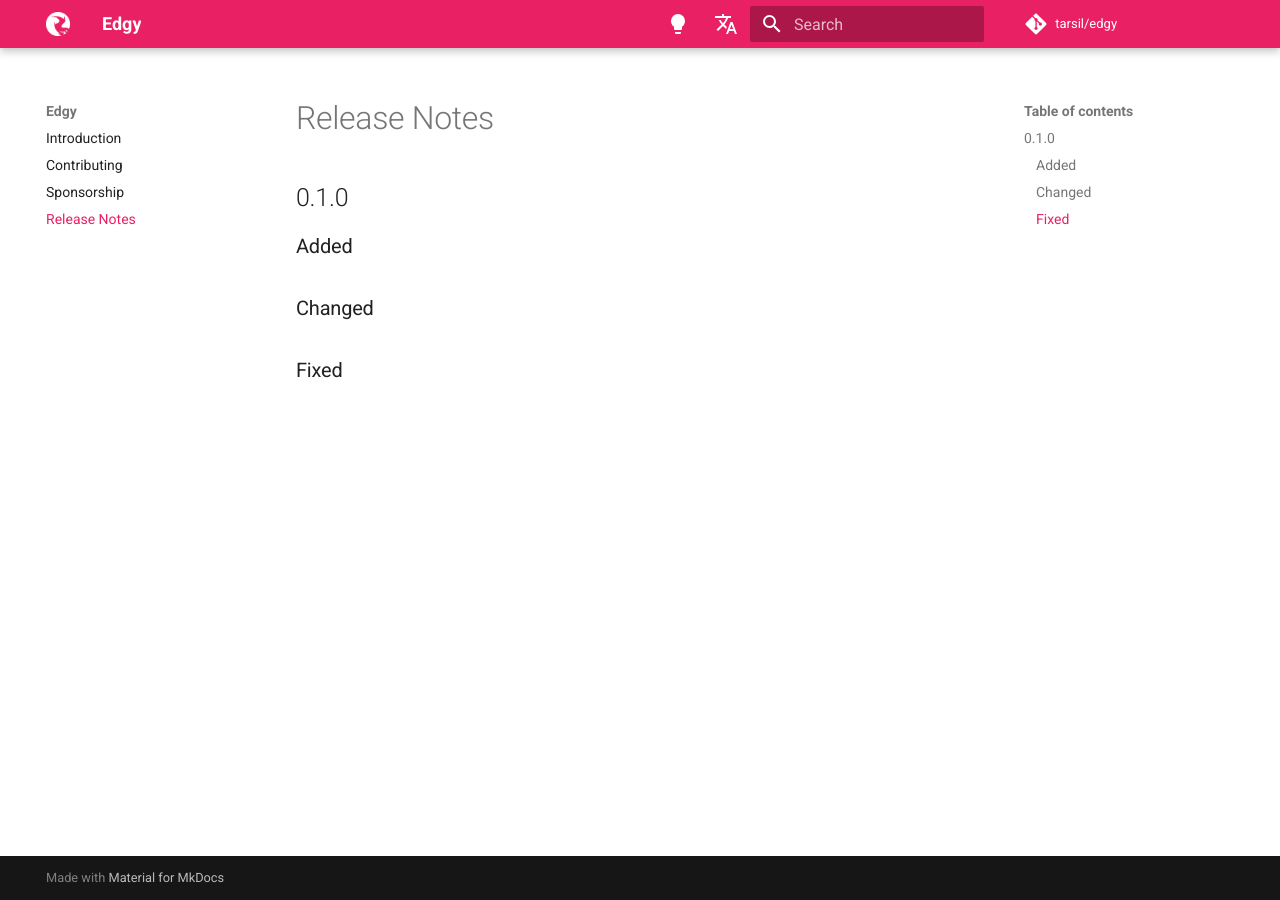
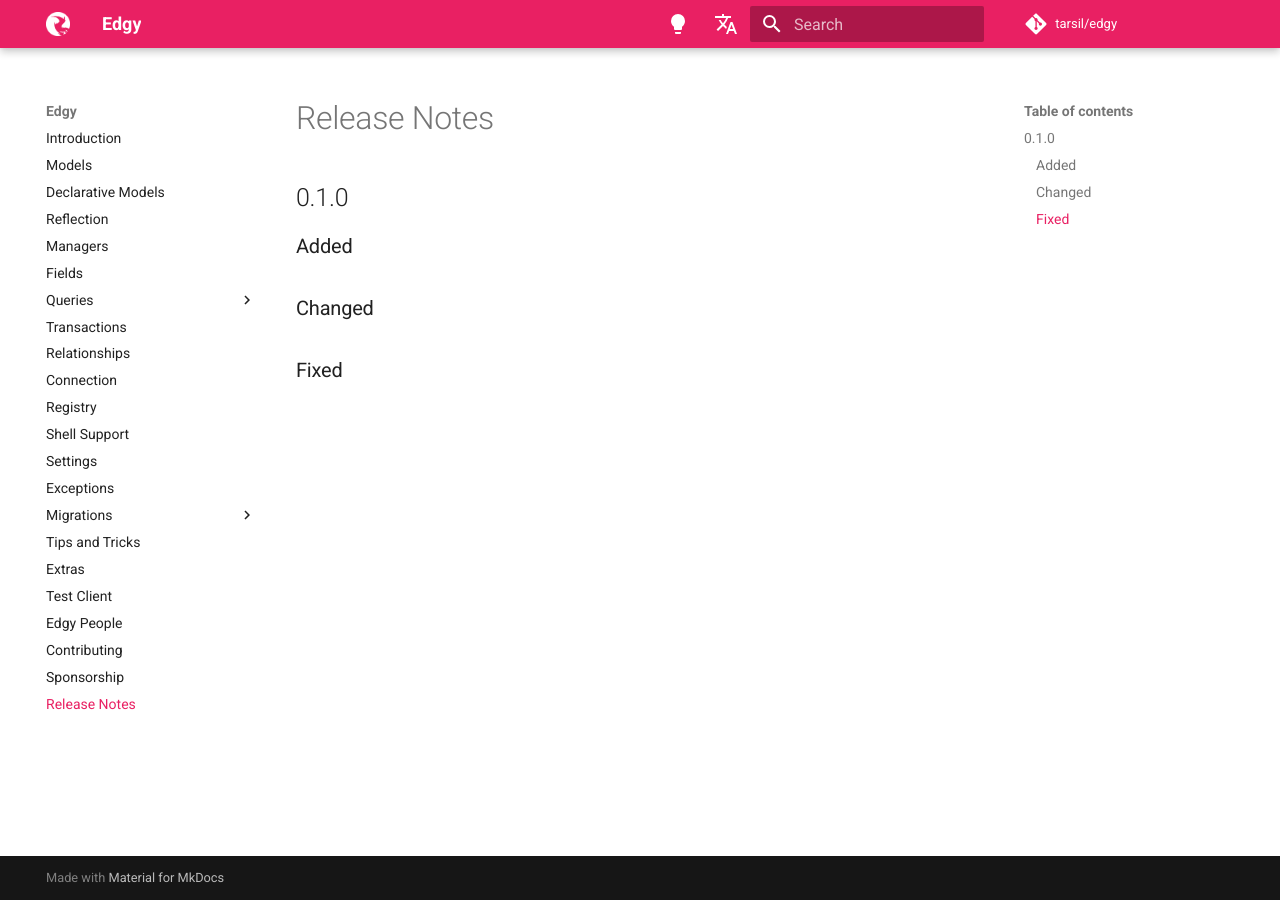
Before and after one commit to dymmond/edgy, an MkDocs documentation site: the page built from docs/release-notes.md, in a window 1280 px wide. Built offline with MkDocs 1.6.1 and Material for MkDocs 9.7.7, drawn with Linux system fonts in a browser that asks for light colours; comment, search, counter and statistics services are not loaded.

Commit message:
Add initial documentation structure

```diff
--- a/mkdocs.yml
+++ b/mkdocs.yml
@@ -38,6 +38,29 @@ plugins:
 
 nav:
       - Introduction: "index.md"
+      - Models: "models.md"
+      - Declarative Models: "declarative-models.md"
+      - Reflection: "reflection.md"
+      - Managers: "managers.md"
+      - Fields: "fields.md"
+      - Queries:
+              - Queries: "queries/queries.md"
+              - Related Name: "queries/related-name.md"
+              - ManyToMany: "queries/many-to-many.md"
+      - Transactions: "transactions.md"
+      - Relationships: "relationships.md"
+      - Connection: "connection.md"
+      - Registry: "registry.md"
+      - Shell Support: "shell.md"
+      - Settings: "settings.md"
+      - Exceptions: "exceptions.md"
+      - Migrations:
+              - Discovery: "migrations/discovery.md"
+              - Migrations: "migrations/migrations.md"
+      - Tips and Tricks: "tips-and-tricks.md"
+      - Extras: "extras.md"
+      - Test Client: "test-client.md"
+      - Edgy People: "edgy-people.md"
       - Contributing: "contributing.md"
       - Sponsorship: "sponsorship.md"
       - Release Notes: "release-notes.md"
--- a/pyproject.toml
+++ b/pyproject.toml
@@ -34,6 +34,7 @@ classifiers = [
     "Programming Language :: Python :: 3.9",
     "Programming Language :: Python :: 3.10",
     "Programming Language :: Python :: 3.11",
+    "Programming Language :: Python :: 3.12",
     "Topic :: Internet :: WWW/HTTP :: HTTP Servers",
     "Topic :: Internet :: WWW/HTTP",
 ]
```
Also changed, not shown: 3 other files.
